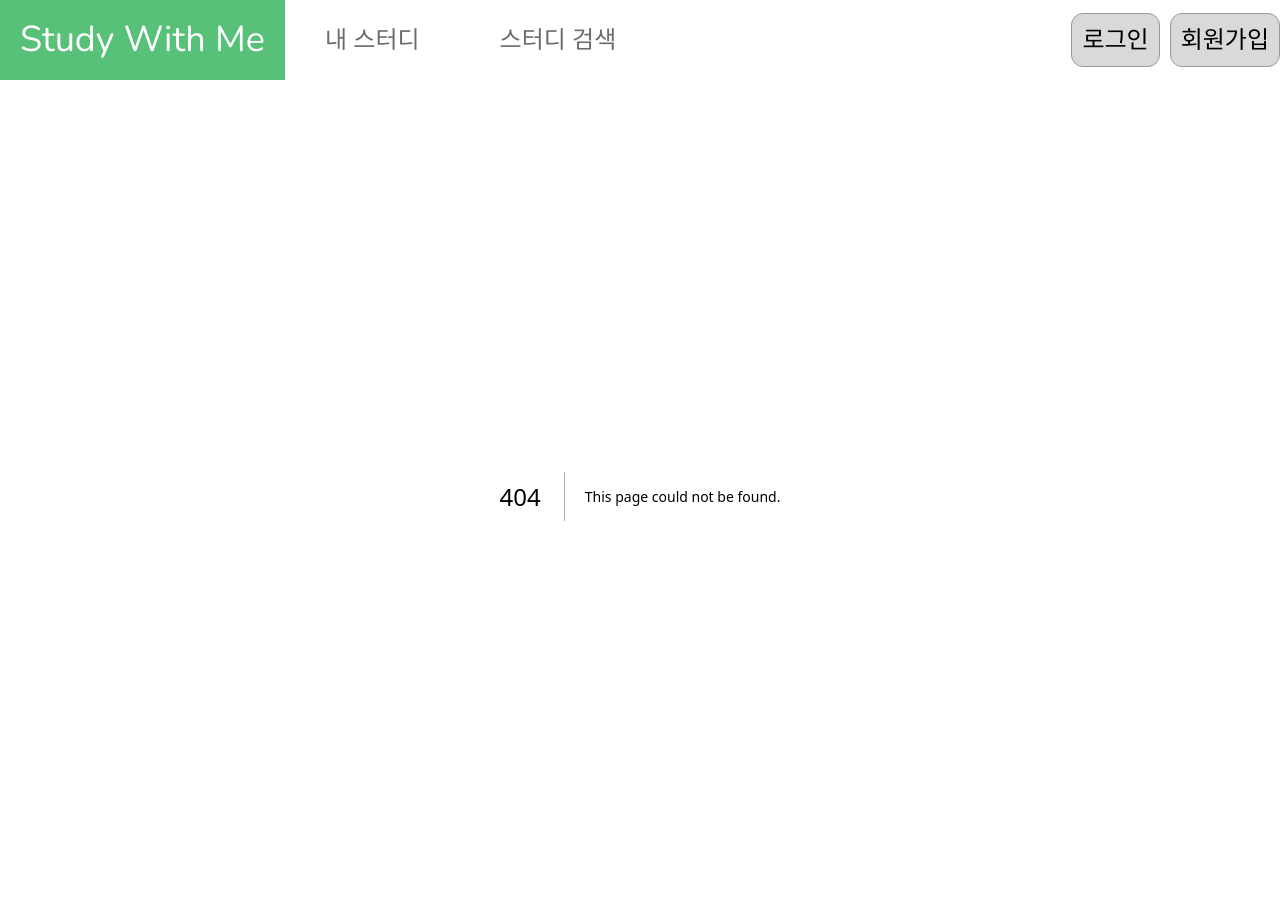
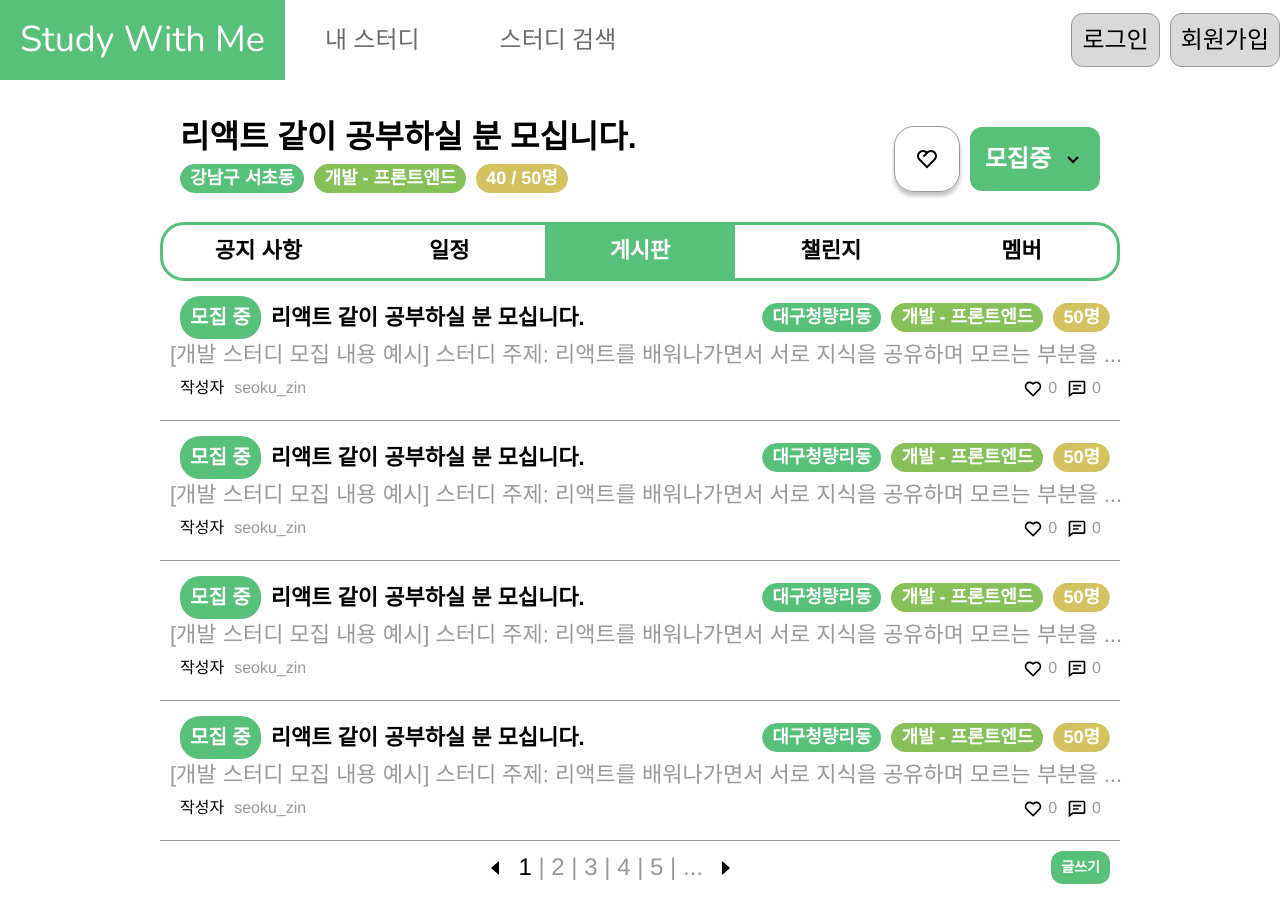
Before and after one commit to Team-Do-Nothing/swithme-frontend, a Next.js app: page /mygroup/1/board in a window 1280 px wide. Before the commit this address had no page. Shown: the top 922 px of the page. Built offline with nearby package versions, Linux system fonts and the light colour scheme.

Commit message:
[feat] 내스터디 페이지 id 추가

```diff
--- a/src/app/mygroup/page.tsx
+++ b/src/app/mygroup/page.tsx
@@ -4,6 +4,8 @@ import React, {useEffect, useState} from 'react';
 
 import CardList from "@/components/CardList";
 import LoadingPage from "@/app/loading";
+import Link from "next/link";
+import Card from "@/components/Card";
 
 interface Group {
     study_id: string;
@@ -37,7 +39,15 @@ const MyGroupPage = () => {
 
     return (
         <>
-            <CardList groups={groups} />
+            <ul>
+                {groups.map((group)=>(
+                    <li key={group.study_id}>
+                        <Link href={`/mygroup/${group.study_id}/notice`}>
+                            <Card params={group} />
+                        </Link>
+                    </li>
+                ))}
+            </ul>
         </>
     );
 };
--- a/src/components/MyGroup/MyGroupNavBar.tsx
+++ b/src/components/MyGroup/MyGroupNavBar.tsx
@@ -1,8 +1,7 @@
 'use client';
-
 import React from 'react';
 import Link from 'next/link';
-import {usePathname} from "next/navigation";
+import { usePathname } from "next/navigation";
 
 interface NavLinkProps {
     href: string;
@@ -10,19 +9,21 @@ interface NavLinkProps {
 }
 
 const navItems = [
-    { href: "/mygroup/notice", label: "공지 사항" },
-    { href: "/mygroup/calendar", label: "일정" },
-    { href: "/mygroup/board", label: "게시판" },
-    { href: "/mygroup/challenge", label: "챌린지" },
-    { href: "/mygroup/member", label: "멤버" },
+    { href: "/notice", label: "공지 사항" },
+    { href: "/calendar", label: "일정" },
+    { href: "/board", label: "게시판" },
+    { href: "/challenge", label: "챌린지" },
+    { href: "/member", label: "멤버" },
 ];
 
 const NavLink = ({ href, label }: NavLinkProps) => {
-    const pathname = usePathname();
-    const isActive = pathname === href;
+    const pathname  = usePathname();
+    const pathSegments = pathname.split('/');
+    const groupId = pathSegments[2];
+    const isActive = pathname.includes(href);
 
     return (
-        <Link href={href}>
+        <Link href={`/mygroup/${groupId}${href}`}>
             <div className={`flex-1 flex flex-col items-center justify-center gap-[10px] px-[30px] py-[15px] relative [border-bottom-style:solid] border-variable-collection-secondary ${isActive ? 'z-[4] bg-variable-collection-primary text-white' : 'text-black'}`}>
                 <div className="relative w-fit mt-[-1.00px] [font-family:'Inter-SemiBold',Helvetica] font-semibold text-[22px] tracking-[0] leading-[24px] whitespace-nowrap">
                     {label}
@@ -32,15 +33,16 @@ const NavLink = ({ href, label }: NavLinkProps) => {
     );
 };
 
-const MyGroupNavBar = () => (
+const MyGroupNavBar = () => {
+    return (
         <div className="flex items-start justify-between relative self-stretch w-full flex-[0_0_auto] rounded-[24px] overflow-hidden border-[3px] border-solid border-variable-collection-primary">
             {navItems.map(item => (
-            <div className="flex-1">
-                <NavLink key={item.label} {...item} />
+                <div key={item.label} className="flex-1">
+                    <NavLink {...item} />
                 </div>
             ))}
         </div>
     );
-
+};
 
 export default MyGroupNavBar;
```
Also changed, not shown: src/app/mygroup/[id]/board/page.tsx (renamed from src/app/mygroup/board/page.tsx), src/app/mygroup/[id]/calendar/page.tsx (renamed from src/app/mygroup/calendar/page.tsx), src/app/mygroup/[id]/challenge/page.tsx (renamed from src/app/mygroup/challenge/page.tsx), src/app/mygroup/[id]/member/page.tsx (renamed from src/app/mygroup/member/page.tsx), src/app/mygroup/[id]/notice/page.tsx (renamed from src/app/mygroup/notice/page.tsx). Lines whose indentation alone changed are shown as unchanged.
